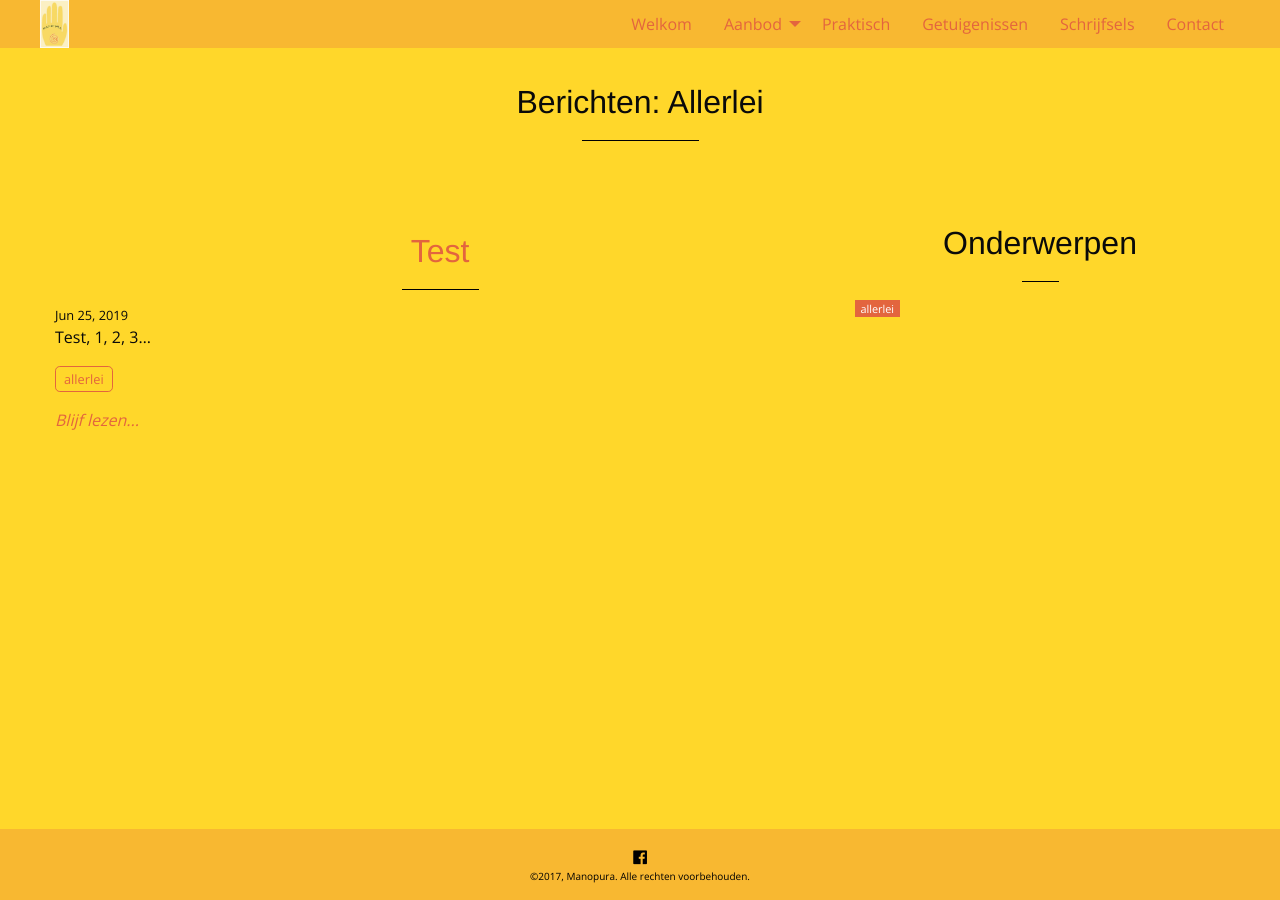
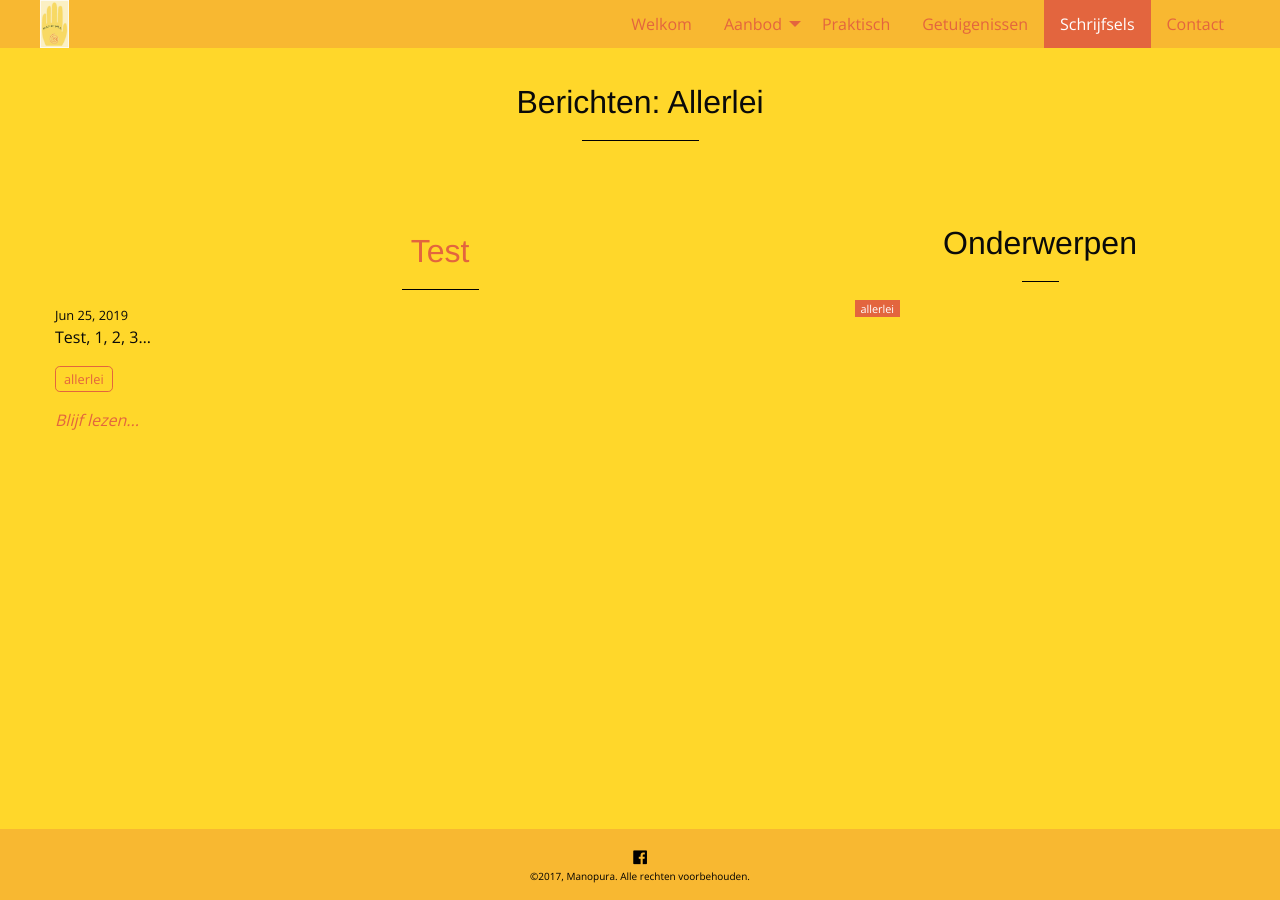
Before and after one commit to manopura/manopura.github.io, a Jekyll site: the page built from tag/allerlei.html, in a window 1280 px wide. Built offline with Jekyll 4.4.1, drawn with Linux system fonts in a browser that asks for light colours; nearby versions of some CDN libraries.

Commit message:
Finalize blog

```diff
--- a/_includes/navigation.html
+++ b/_includes/navigation.html
@@ -36,7 +36,7 @@
                     <a {% unless page.menu == "praktisch" %} href="/praktisch.html" {% endunless %}>Praktisch</a></li>
 				<li {% if page.menu == "Getuigenissen" %} class="active" {% endif %}>
                     <a {% unless page.menu == "Getuigenissen" %} href="/Getuigenissen.html" {% endunless %}>Getuigenissen</a></li>
-				<li {% if page.menu == "Blog" %} class="active" {% endif %}>
+				<li {% if page.menu == "Blog" or layout.menu == "Blog" %} class="active" {% endif %}>
                     <a href="/blog/">Schrijfsels</a></li>
 				<li {% if page.menu == "contact" %} class="active" {% endif %}>
                     <a {% unless page.menu == "contact" %} href="/contact.html" {% endunless %}>Contact</a></li>
```
Also changed, not shown: _posts/2019-06-25-test.md (+0 -1 lines), 1 other file.
